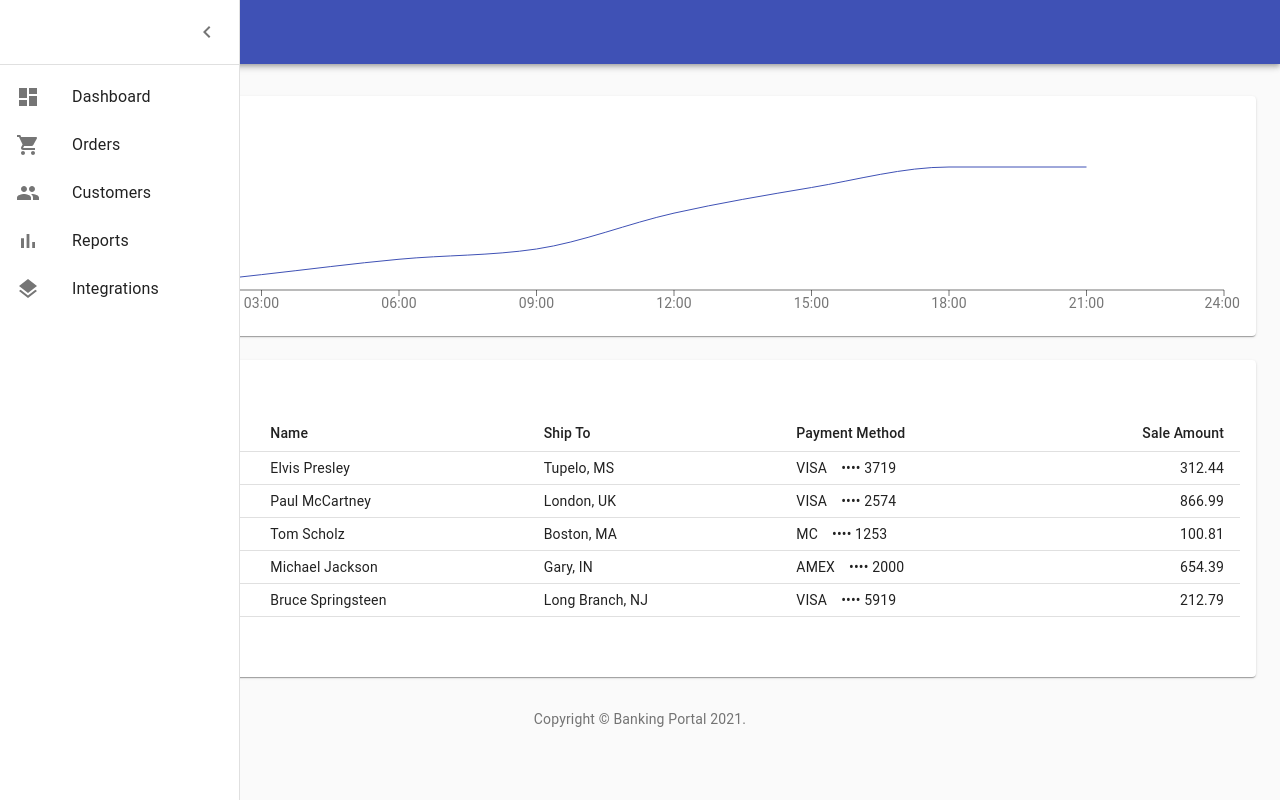
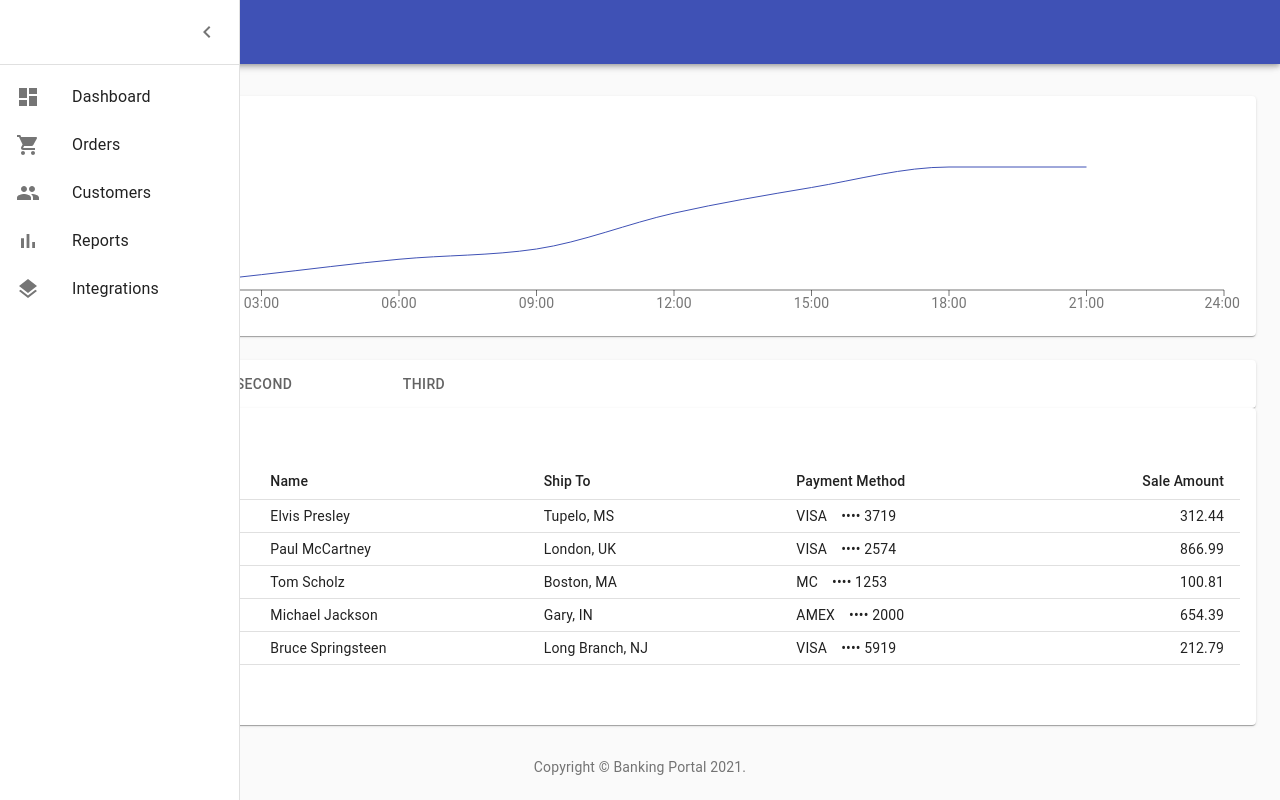
Before and after one commit to devChristiaan/banking-portal-interface, a React (Create React App) app: page / in a window 1280 px wide. Built offline with nearby package versions, Linux system fonts and the light colour scheme.

Commit message:
general tabs added

```diff
--- a/src/components/dashboard.jsx
+++ b/src/components/dashboard.jsx
@@ -24,6 +24,8 @@ import Grid from '@material-ui/core/Grid';
 import Paper from '@material-ui/core/Paper';
 import MenuIcon from '@material-ui/icons/Menu';
 import ChevronLeftIcon from '@material-ui/icons/ChevronLeft';
+import Tabs from '@material-ui/core/Tabs';
+import Tab from '@material-ui/core/Tab';
 
 export default function Dashboard() {
   const classes = useStyles();
@@ -35,6 +37,13 @@ export default function Dashboard() {
     setOpen(false);
   };
   const fixedHeightPaper = clsx(classes.paper, classes.fixedHeight);
+
+  //Tabs Logic
+  const [value, setValue] = React.useState(0);
+
+  const handleChange = (event, newValue) => {
+    setValue(newValue);
+  }
 
   return (
     <div className={classes.root}>
@@ -82,6 +91,13 @@ export default function Dashboard() {
             </Grid>
             {/* Recent Orders */}
             <Grid item xs={12}>
+            <Paper>
+                <Tabs value={value} onChange={handleChange}>
+                  <Tab label="First" />
+                  <Tab label="Second" />
+                  <Tab label="Third" />
+                </Tabs>
+              </Paper>
               <Paper className={classes.paper}>
                 <Orders />
               </Paper>
```
